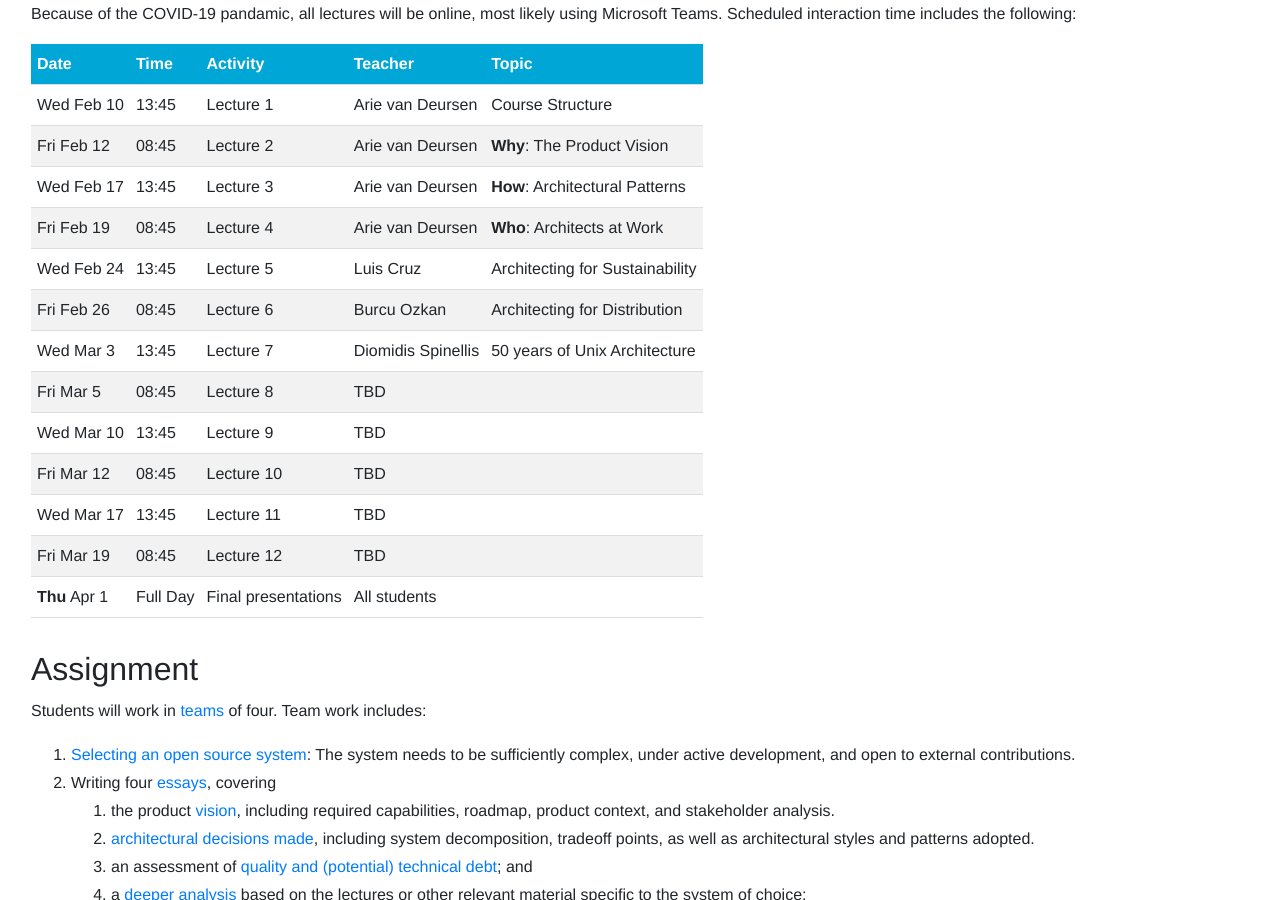
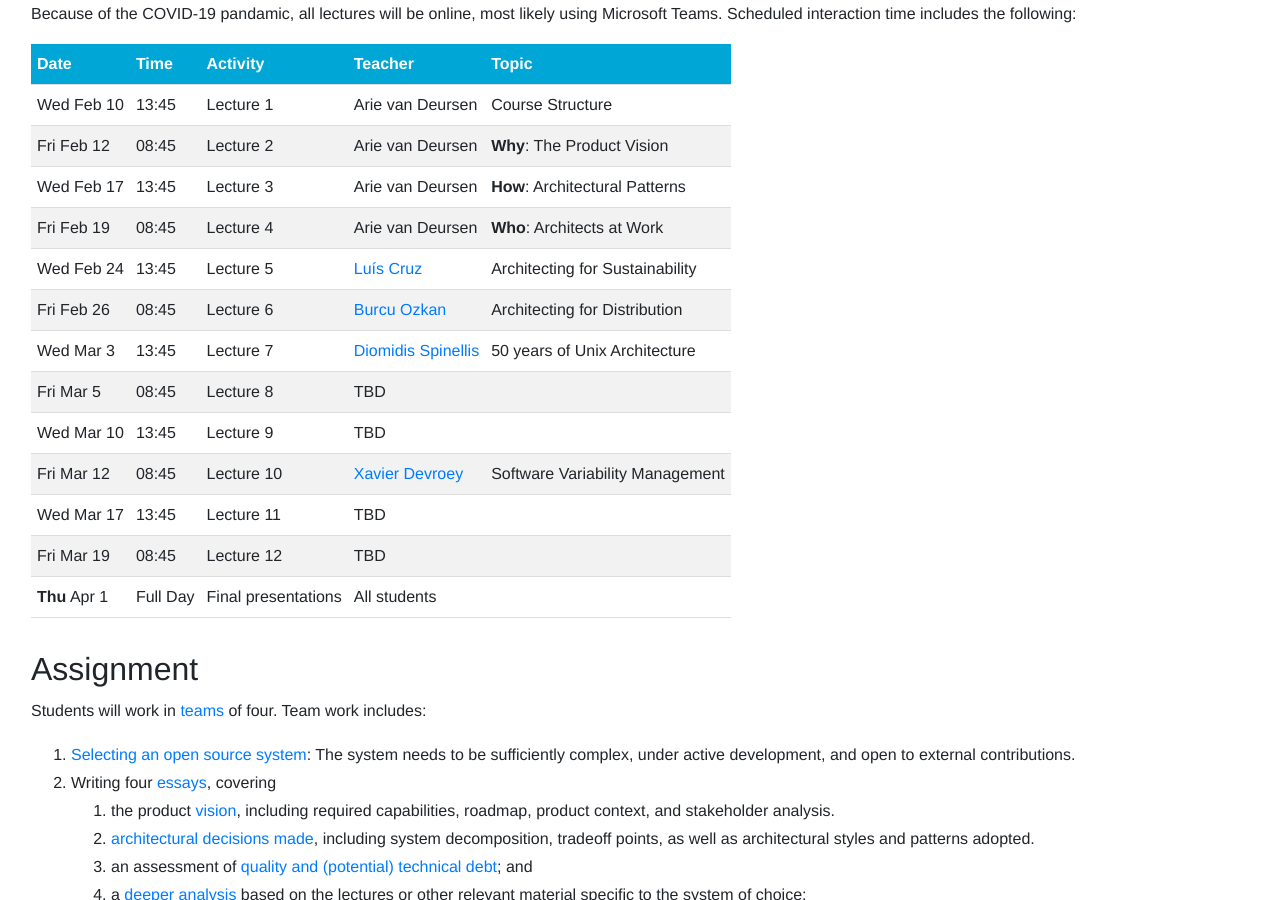
Before and after one commit to SERG-Delft/delftswa, a Jekyll site: the page built from 2021/index.md, in a window 1280 px wide and 900 px high, scrolled down 1278 px. Built offline with Jekyll 4.4.1, drawn with Linux system fonts in a browser that asks for light colours.

Commit message:
Add variability to schedule

```diff
--- a/2021/index.md
+++ b/2021/index.md
@@ -55,15 +55,20 @@ Wed Feb 10 | 13:45 | Lecture 1 | Arie van Deursen         | Course Structure
 Fri Feb 12 | 08:45 | Lecture 2 | Arie van Deursen         | **Why**: The Product Vision
 Wed Feb 17 | 13:45 | Lecture 3 | Arie van Deursen         | **How**: Architectural Patterns
 Fri Feb 19 | 08:45 | Lecture 4 | Arie van Deursen         | **Who**: Architects at Work
-Wed Feb 24 | 13:45 | Lecture 5 | Luis Cruz                | Architecting for Sustainability
-Fri Feb 26 | 08:45 | Lecture 6 | Burcu Ozkan              | Architecting for Distribution
-Wed Mar 3  | 13:45 | Lecture 7 | Diomidis Spinellis       | 50 years of Unix Architecture
+Wed Feb 24 | 13:45 | Lecture 5 | [Luís Cruz][luis]        | Architecting for Sustainability
+Fri Feb 26 | 08:45 | Lecture 6 | [Burcu Ozkan][burcu]     | Architecting for Distribution
+Wed Mar 3  | 13:45 | Lecture 7 | [Diomidis Spinellis][diomidis] | 50 years of Unix Architecture
 Fri Mar 5  | 08:45 | Lecture 8 | TBD <!-- Adyen? -->
 Wed Mar 10 | 13:45 | Lecture 9 | TBD <!-- ING? -->
-Fri Mar 12 | 08:45 | Lecture 10 | TBD <!-- Picnic? -->
-Wed Mar 17 | 13:45 | Lecture 11 | TBD
+Fri Mar 12 | 08:45 | Lecture 10 | [Xavier Devroey][xavier] | Software Variability Management
+Wed Mar 17 | 13:45 | Lecture 11 | TBD <!-- Picnic? -->
 Fri Mar 19 | 08:45 | Lecture 12 | TBD
 **Thu** Apr 1 | Full Day| Final presentations | All students
+
+[xavier]: http://xdevroey.be/
+[luis]: https://luiscruz.github.io/
+[burcu]: https://burcuku.github.io/home/
+[diomidis]: https://en.wikipedia.org/wiki/Diomidis_Spinellis
 
 
 ## Assignment
```
Also changed, not shown: 2021/assignment.md (+2 -0 lines).
